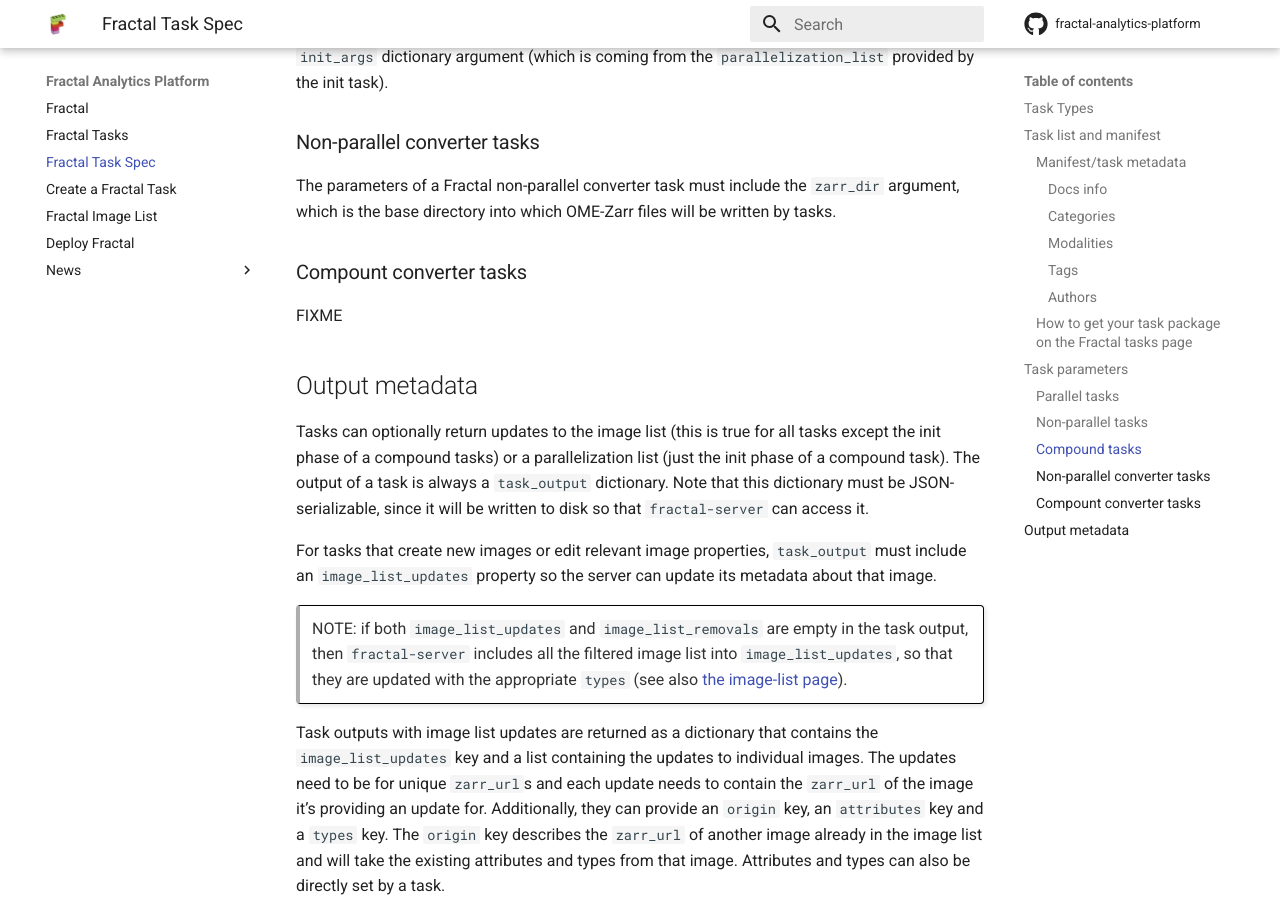
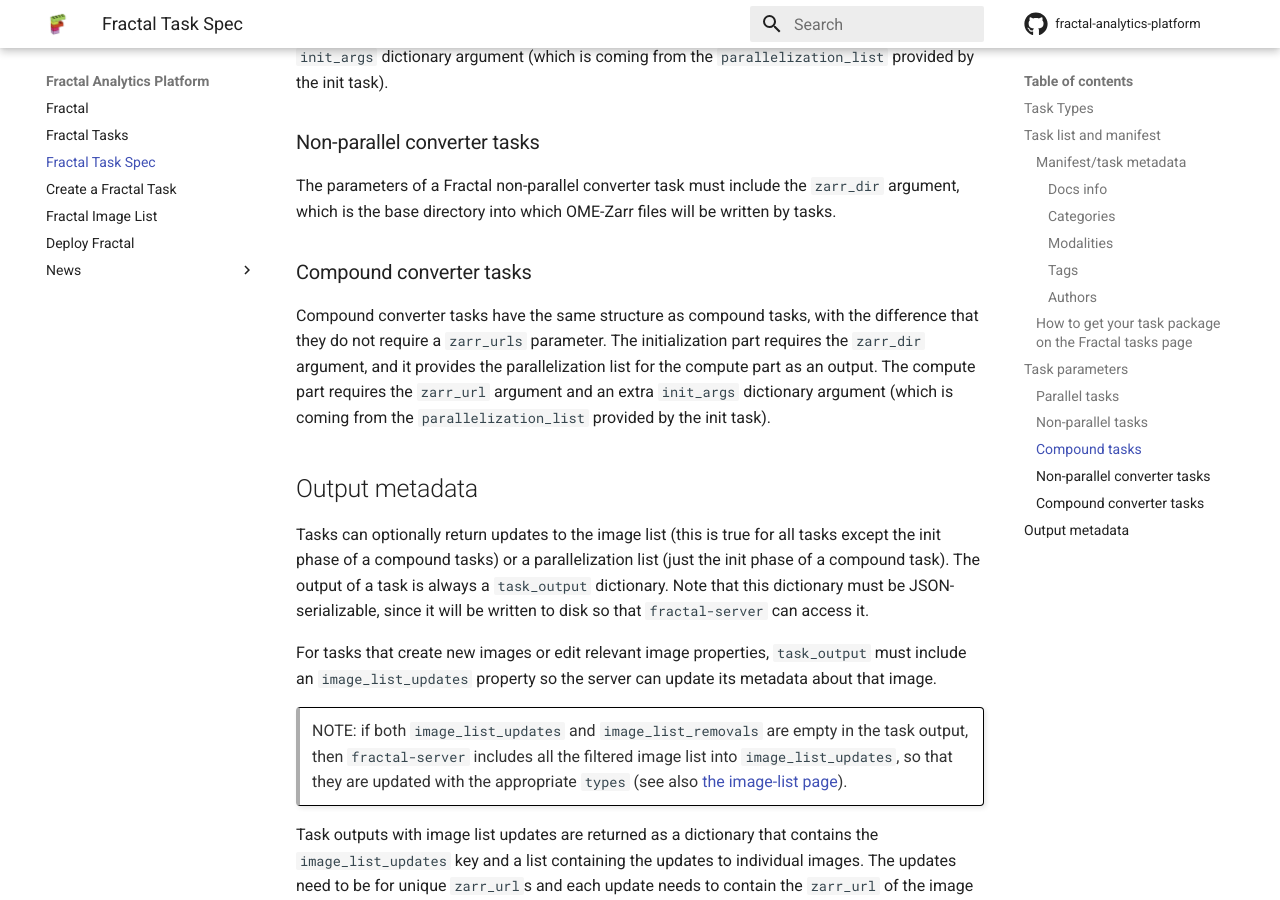
Before and after one commit to fractal-analytics-platform/fractal-analytics-platform.github.io, an MkDocs documentation site: the page built from docs/tasks_spec.md, in a window 1280 px wide and 900 px high, scrolled down 3647 px. Built offline with MkDocs 1.6.1 and Material for MkDocs 9.7.7, drawn with Linux system fonts in a browser that asks for light colours.

Commit message:
update converter parameters

```diff
--- a/docs/tasks_spec.md
+++ b/docs/tasks_spec.md
@@ -88,9 +88,9 @@ The compute part takes the `zarr_url` argument and an extra `init_args` dictiona
 
 The parameters of a Fractal non-parallel converter task must include the `zarr_dir` argument, which is the base directory into which OME-Zarr files will be written by tasks.
 
-### Compount converter tasks
+### Compound converter tasks
 
-FIXME
+Compound converter tasks have the same structure as compound tasks, with the difference that they do not require a `zarr_urls` parameter. The initialization part requires the `zarr_dir` argument, and it provides the parallelization list for the compute part as an output. The compute part requires the `zarr_url` argument and an extra `init_args` dictionary argument (which is coming from the `parallelization_list` provided by the init task).
 
 ## Output metadata
 
```
